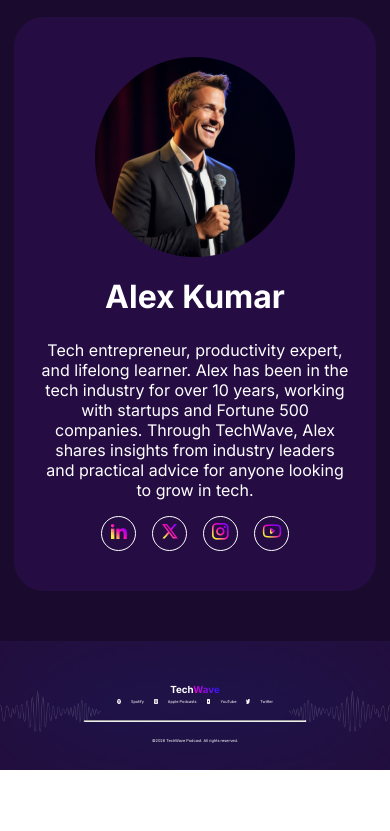
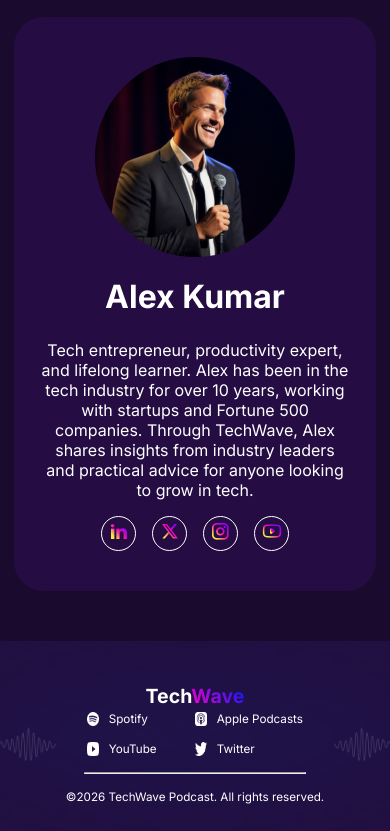
Before and after one commit to SALEH-X/B-13-Assignment-2, a plain HTML site: page index.html in a window 390 px wide. Shown: the part 4187-5018 px from the top of the page. Before the commit the page ends 4957 px from the top, so only its background shows below. Drawn offline with Linux system fonts and the light colour scheme.

Commit message:
footer-section-responsive-done

```diff
--- a/style.css
+++ b/style.css
@@ -442,7 +442,7 @@ iframe {
     /* position: fixed; */
 }
 
-.footer-logo{
+.footer-logo {
     font-size: 2.5vw;
     margin-bottom: 1vw;
 }
@@ -468,7 +468,7 @@ iframe {
     margin-bottom: 16px;
 }
 
-.web-social-link ul a img{
+.web-social-link ul a img {
     width: 1vw;
 }
 
@@ -587,7 +587,36 @@ iframe {
 
     .footer-container {
         width: 75%;
+        text-align: center;
     }
+
+    .footer-logo {
+        font-size: 5vw;
+    }
+
+    .web-social-link{
+        display: grid;
+        grid-template-columns: repeat(2 , 1fr);
+        grid-template-rows: repeat(2, 1fr);
+        gap: 0;
+    }
+
+    .web-social-link ul a {
+        font-size: 3vw;
+
+    }
+
+    .web-social-link ul a img {
+        width: 3vw;
+    }
+
+    .copy-right {
+        font-size: 3vw;
+    }
+
+
+
+
 
 
 }
@@ -660,4 +689,24 @@ iframe {
 
     }
 
+
+    .footer-logo {
+        font-size: 4vw;
+    }
+
+
+
+    .web-social-link ul a {
+        font-size: 2vw;
+
+    }
+
+    .web-social-link ul a img {
+        width: 2vw;
+    }
+
+    .copy-right {
+        font-size: 2vw;
+    }
+
 }
```
